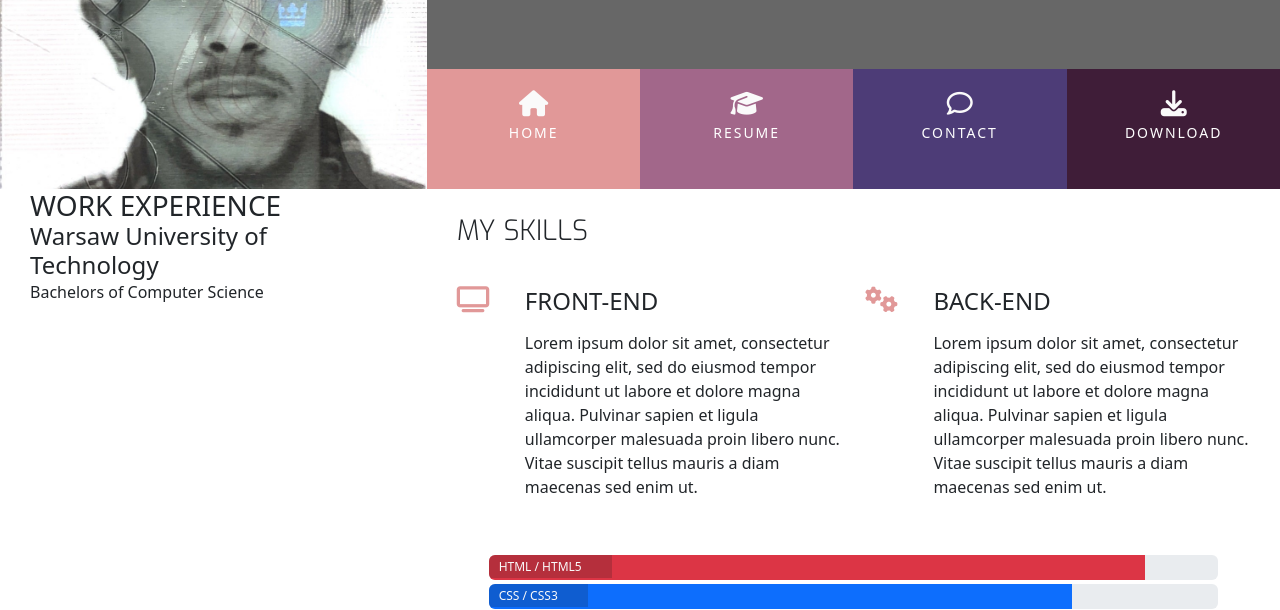
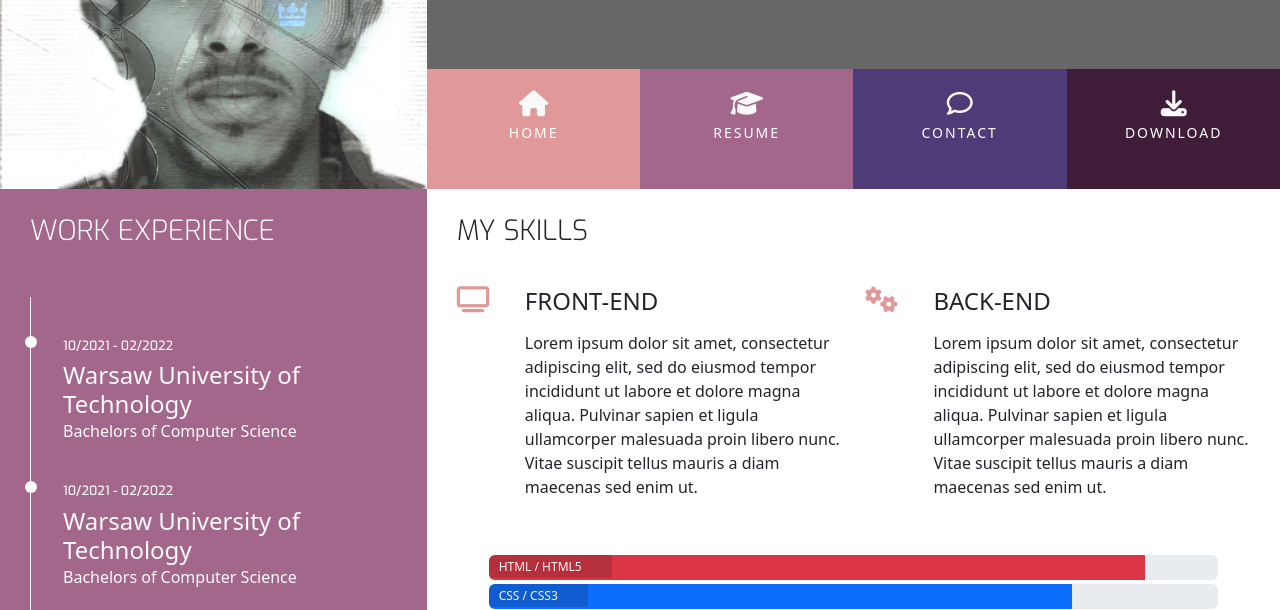
Before and after one commit to Omar-Alme/mini-resume, a plain HTML site: page resume.html in a window 1280 px wide. Shown: the part 180-790 px from the top of the page. Drawn offline with nearby package versions, Linux system fonts and the light colour scheme.

Commit message:
Add timeline sectio and style it

```diff
--- a/assets/css/style.css
+++ b/assets/css/style.css
@@ -12,6 +12,10 @@
 
 .bg-color-personal {
   background-color: #f4f4f4;
+}
+
+.bg-color-work-experience {
+  background-color: #a2678a;
 }
 
 .menu-color-download {
@@ -65,6 +69,8 @@ h4 {
   float: none;
 }
 
+
+.work-heading,
 .section-heading {
   font-family: "Exo", sans-serif;
   font-weight: 300;
@@ -280,3 +286,50 @@ footer {
 .progress-section {
   margin: 40px 20px;
 }
+
+/* -----------------------------------Work Experience */
+.work-heading {
+  color: #fafafa;
+  margin-bottom: 50px;
+}
+
+.timeline-item {
+  padding: 4em 2em 0em 2em;
+  position: relative;
+  color: #fafafa;
+  border-left: 1px solid;
+}
+
+.timeline-item p {
+  padding: 0;
+  margin: 0;
+}
+
+.timeline-item::before {
+  content: attr(data-dates);
+  position: absolute;
+  left: 2.5em;
+  top: 3em;
+  display: block;
+  font-family: "Exo", sans-serif;
+  font-weight: 500;
+  font-size: 0.8em;
+  padding: 0;
+  margin: 0;
+}
+
+.timeline-item:after {
+  width: 12px;
+  height: 12px;
+  display: block;
+  top: 2.4rem;
+  position: absolute;
+  left: -6px;
+  border-radius: 12px;
+  content: "";
+  background: #fafafa;
+}
+
+.history-items {
+  margin-bottom: 30px;
+}
--- a/resume.html
+++ b/resume.html
@@ -63,9 +63,23 @@
             </h3>
           </div>
         </div>
-        <div class="timeline-item" data-dates="10/2021 - 02/2022">
-          <h4>Warsaw University of Technology</h4>
-          <p>Bachelors of Computer Science</p>
+        <div class="history-items">
+          <div class="timeline-item" data-dates="10/2021 - 02/2022">
+            <h4>Warsaw University of Technology</h4>
+            <p>Bachelors of Computer Science</p>
+          </div>
+          <div class="timeline-item" data-dates="10/2021 - 02/2022">
+            <h4>Warsaw University of Technology</h4>
+            <p>Bachelors of Computer Science</p>
+          </div>
+          <div class="timeline-item" data-dates="10/2021 - 02/2022">
+            <h4>Warsaw University of Technology</h4>
+            <p>Bachelors of Computer Science</p>
+          </div>
+          <div class="timeline-item" data-dates="10/2021 - 02/2022">
+            <h4>Warsaw University of Technology</h4>
+            <p>Bachelors of Computer Science</p>
+          </div>
         </div>
       </div>
       <div class="col-md-8 bg-color-reasons section-column">
```
Also changed, not shown: index.html (+1 -1 lines).
